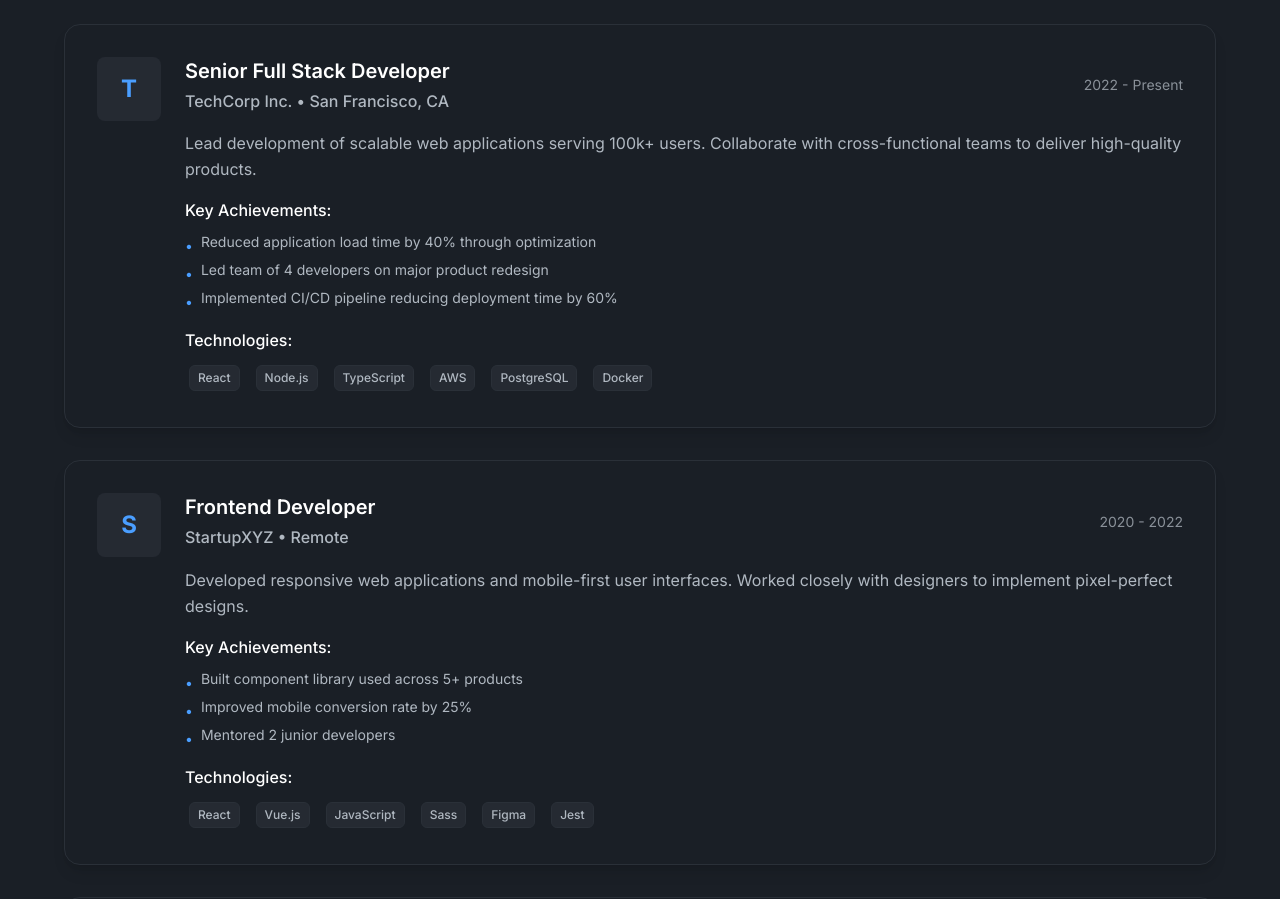
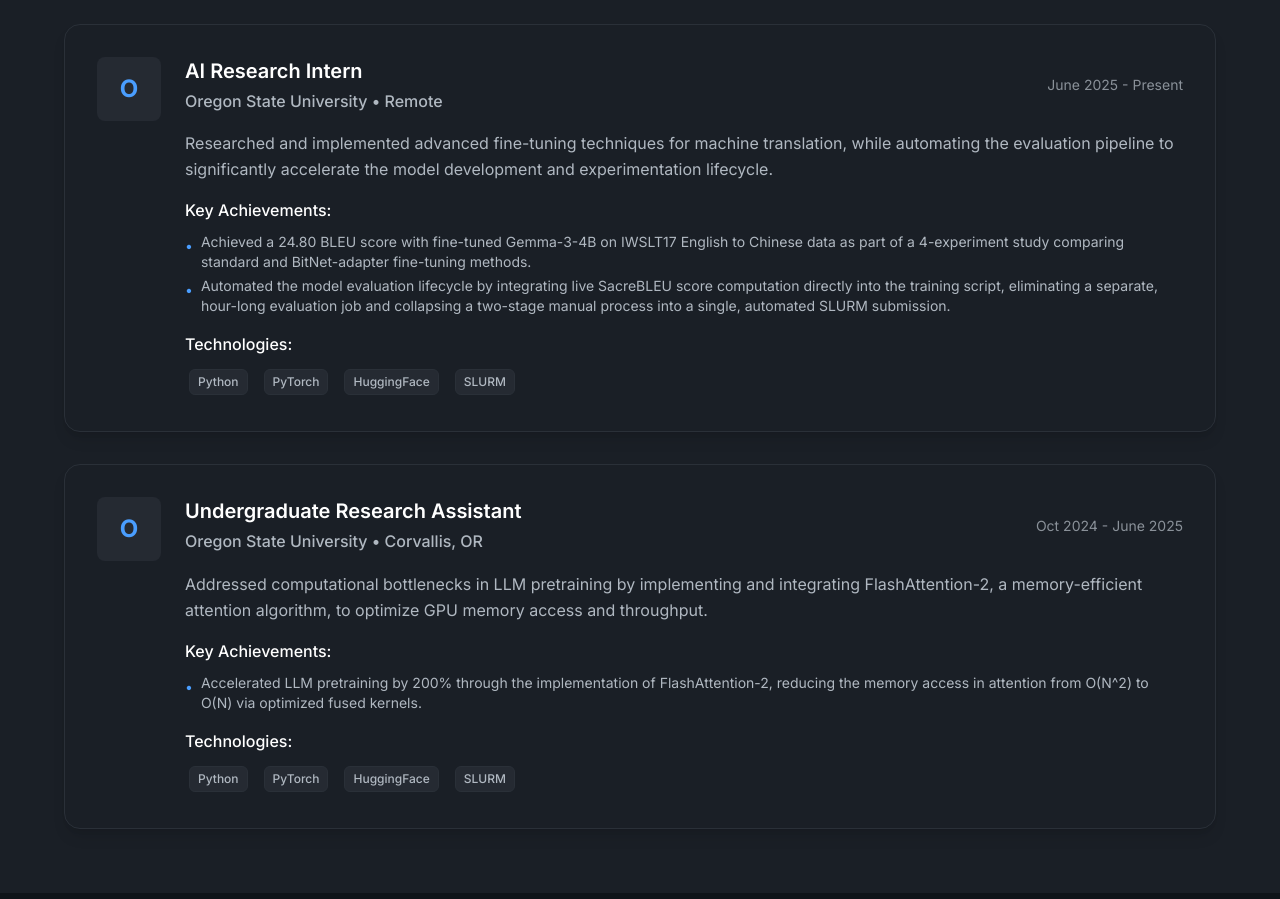
Before and after one commit to zhenghchen/portfolio, a Next.js app: page / in a window 1280 px wide. Shown: the part 1080-1979 px from the top of the page. Built offline with nearby package versions, Linux system fonts and the light colour scheme.

Commit message:
Update Contact component and mock data: modified Card component to disable hover effect, updated personal title in mock data, and replaced work experience entries with new roles and descriptions reflecting recent positions and achievements.

```diff
--- a/components/sections/Contact.tsx
+++ b/components/sections/Contact.tsx
@@ -160,7 +160,7 @@ export function Contact() {
           </div>
 
           {/* Contact Form */}
-          <Card>
+          <Card hover={false}>
             <CardContent>
               <h3 className="text-xl font-semibold text-white mb-6">Send me a message</h3>
 
--- a/components/ui/Card.tsx
+++ b/components/ui/Card.tsx
@@ -7,7 +7,11 @@ interface CardProps extends HTMLAttributes<HTMLDivElement> {
 
 const Card = forwardRef<HTMLDivElement, CardProps>(
   ({ className = '', children, hover = true, ...props }, ref) => {
-    const cardClasses = ['card', !hover && 'hover:transform-none hover:shadow-lg', className]
+    const cardClasses = [
+      'card',
+      !hover && 'hover:!bg-primary-backgroundLighter hover:!border-borders-default hover:!transform-none hover:!shadow-lg',
+      className
+    ]
       .filter(Boolean)
       .join(' ')
 
--- a/data/mockData.ts
+++ b/data/mockData.ts
@@ -66,7 +66,7 @@ export interface PersonalInfo {
 // Mock Data
 export const personalInfo: PersonalInfo = {
   name: "Zheng Chen",
-  title: "Software Engineer | Backend & AI",
+  title: "Software Engineer | Fullstack & AI",
   bio: "I build efficient backend systems and practical AI applications, from developing secure RESTful APIs in Java to optimizing high-performance code.",
   location: "Portland, OR",
   email: "chenz22@oregonstate.edu",
@@ -82,83 +82,52 @@ export const personalInfo: PersonalInfo = {
 
 export const workExperience: WorkExperience[] = [
   {
-    id: "1",
-    title: "Senior Full Stack Developer",
-    company: "TechCorp Inc.",
-    companyLogo: "https://via.placeholder.com/60x60/4A9EFF/FFFFFF?text=TC",
-    duration: "2022 - Present",
-    location: "San Francisco, CA",
-    description: "Lead development of scalable web applications serving 100k+ users. Collaborate with cross-functional teams to deliver high-quality products.",
-    achievements: [
-      "Reduced application load time by 40% through optimization",
-      "Led team of 4 developers on major product redesign",
-      "Implemented CI/CD pipeline reducing deployment time by 60%"
+    "id": "1",
+    "title": "AI Research Intern",
+    "company": "Oregon State University",
+    "companyLogo": "https://via.placeholder.com/60x60/4A9EFF/FFFFFF?text=OSU",
+    "duration": "June 2025 - Present",
+    "location": "Remote",
+    "description": "Researched and implemented advanced fine-tuning techniques for machine translation, while automating the evaluation pipeline to significantly accelerate the model development and experimentation lifecycle.",
+    "achievements": [
+      "Achieved a 24.80 BLEU score with fine-tuned Gemma-3-4B on IWSLT17 English to Chinese data as part of a 4-experiment study comparing standard and BitNet-adapter fine-tuning methods.",
+      "Automated the model evaluation lifecycle by integrating live SacreBLEU score computation directly into the training script, eliminating a separate, hour-long evaluation job and collapsing a two-stage manual process into a single, automated SLURM submission."
     ],
-    technologies: ["React", "Node.js", "TypeScript", "AWS", "PostgreSQL", "Docker"]
+    "technologies": ["Python", "PyTorch", "HuggingFace", "SLURM"]
   },
+
   {
-    id: "2",
-    title: "Frontend Developer",
-    company: "StartupXYZ",
-    companyLogo: "https://via.placeholder.com/60x60/059669/FFFFFF?text=SX",
-    duration: "2020 - 2022",
-    location: "Remote",
-    description: "Developed responsive web applications and mobile-first user interfaces. Worked closely with designers to implement pixel-perfect designs.",
-    achievements: [
-      "Built component library used across 5+ products",
-      "Improved mobile conversion rate by 25%",
-      "Mentored 2 junior developers"
+    "id": "2",
+    "title": "Undergraduate Research Assistant",
+    "company": "Oregon State University",
+    "companyLogo": "https://via.placeholder.com/60x60/4A9EFF/FFFFFF?text=OSU",
+    "duration": "Oct 2024 - June 2025",
+    "location": "Corvallis, OR",
+    "description": "Addressed computational bottlenecks in LLM pretraining by implementing and integrating FlashAttention-2, a memory-efficient attention algorithm, to optimize GPU memory access and throughput.",
+    "achievements": [
+      "Accelerated LLM pretraining by 200% through the implementation of FlashAttention-2, reducing the memory access in attention from O(N^2) to O(N) via optimized fused kernels."
     ],
-    technologies: ["React", "Vue.js", "JavaScript", "Sass", "Figma", "Jest"]
-  },
-  {
-    id: "3",
-    title: "Web Developer",
-    company: "Digital Agency Pro",
-    companyLogo: "https://via.placeholder.com/60x60/DC2626/FFFFFF?text=DA",
-    duration: "2019 - 2020",
-    location: "New York, NY",
-    description: "Created custom websites and web applications for diverse clients. Focused on performance optimization and SEO best practices.",
-    achievements: [
-      "Delivered 15+ client projects on time and within budget",
-      "Achieved 95+ PageSpeed scores on all projects",
-      "Increased client website traffic by average of 150%"
-    ],
-    technologies: ["HTML", "CSS", "JavaScript", "WordPress", "PHP", "MySQL"]
+    "technologies": ["Python", "PyTorch", "HuggingFace", "SLURM"]
   }
 ]
 
 export const education: Education[] = [
   {
     id: "1",
-    degree: "Bachelor of Science in Computer Science",
-    institution: "University of California, Berkeley",
+    degree: "B.S. Computer Science",
+    institution: "Oregon State University",
     institutionLogo: "https://via.placeholder.com/60x60/003262/FFFFFF?text=UC",
-    duration: "2015 - 2019",
-    location: "Berkeley, CA",
-    gpa: "3.8/4.0",
-    honors: ["Dean's List", "Magna Cum Laude"],
+    duration: "2024 - 2028",
+    location: "Corvallis, OR",
+    gpa: "3.94/4.0",
+    honors: ["Dean's List"],
     relevantCourses: [
-      "Data Structures & Algorithms",
-      "Software Engineering",
-      "Database Systems",
-      "Human-Computer Interaction",
-      "Web Development"
-    ]
-  },
-  {
-    id: "2",
-    degree: "Full Stack Web Development Bootcamp",
-    institution: "General Assembly",
-    institutionLogo: "https://via.placeholder.com/60x60/FF6B35/FFFFFF?text=GA",
-    duration: "2019",
-    location: "San Francisco, CA",
-    relevantCourses: [
-      "React & Redux",
-      "Node.js & Express",
-      "MongoDB & PostgreSQL",
-      "RESTful APIs",
-      "Authentication & Security"
+      "Linear Algebra",
+      "Vector Calculus",
+      "Discrete Math",
+      "Web Development",
+      "Computer Architecture",
+      "Statistics"
     ]
   }
 ]
```
